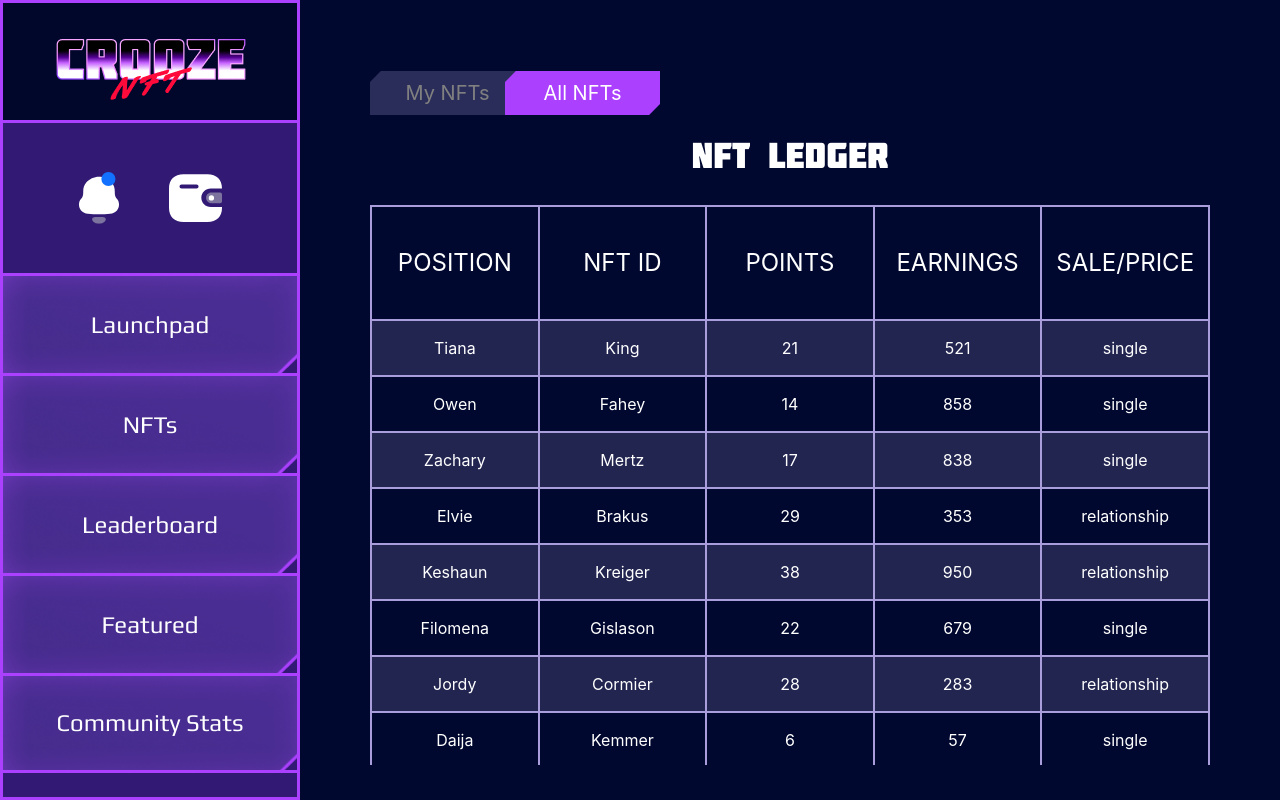
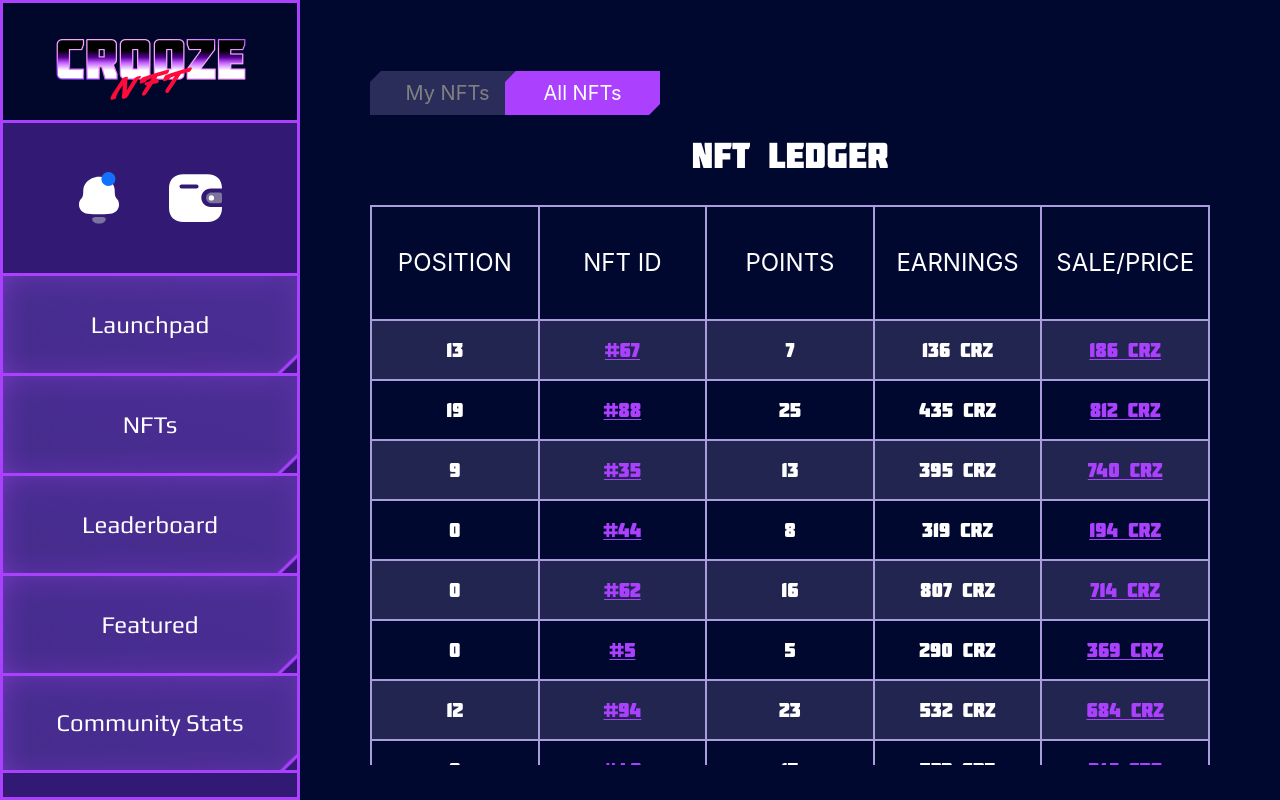
Before and after one commit to jusdy/NFT-leaderboard, a React (Create React App) app: page /mynfts in a window 1280 px wide. Both pictures are taken after a click on the item "All NFTs". Built offline with nearby package versions, Linux system fonts and the light colour scheme.

Commit message:
table style add

```diff
--- a/src/views/NFTView/NFTs/index.tsx
+++ b/src/views/NFTView/NFTs/index.tsx
@@ -24,13 +24,13 @@ const NFTs = () => {
         footer: (props) => props.column.id,
         columns: [
           {
-            accessorKey: "firstName",
+            accessorKey: "position",
             cell: (info) => info.getValue(),
             footer: (props) => props.column.id,
           },
           {
-            accessorFn: (row) => row.lastName,
-            id: "lastName",
+            accessorFn: (row) => row.NFTId,
+            id: "NFTId",
             cell: (info) => info.getValue(),
             header: () => <span>Last Name</span>,
             footer: (props) => props.column.id,
@@ -50,13 +50,13 @@ const NFTs = () => {
             header: "More Info",
             columns: [
               {
-                accessorKey: "visits",
-                header: () => <span>Visits</span>,
+                accessorKey: "earnings",
+                header: () => <span>Earnings</span>,
                 footer: (props) => props.column.id,
               },
               {
-                accessorKey: "status",
-                header: "Status",
+                accessorKey: "salePrice",
+                header: "salePrice",
                 footer: (props) => props.column.id,
               },
             ],
@@ -133,11 +133,13 @@ function Table({
         <tbody>
           {table.getRowModel().rows.map((row, rowKey) => {
             return (
-              <tr key={row.id}>
-                {row.getVisibleCells().map((cell, key) => {
+              <tr key={row.id} className="font-molot text-xl font-normal">
+                {row.getVisibleCells().map((cell, cellKey) => {
                   return (
-                    <td className={`${rowKey % 2 === 0 ? 'bg-[#222550]' : ''} min-w-[150px] py-[15px] text-center border-[2px] border-[#AA9DDB]`} key={cell.id}>
-                      {flexRender(
+                    <td className={`${rowKey % 2 === 0 ? 'bg-[#222550]' : ''}
+                        ${cellKey === 1 || cellKey === 4 ? 'text-theme underline decoration-1 underline-offset-2' : ''}
+                        min-w-[150px] py-[15px] text-center border-[2px] border-[#AA9DDB]`} key={cell.id}>
+                      { flexRender(
                         cell.column.columnDef.cell,
                         cell.getContext()
                       )}
--- a/src/views/NFTView/NFTs/makeData.ts
+++ b/src/views/NFTView/NFTs/makeData.ts
@@ -1,12 +1,11 @@
 import { faker } from '@faker-js/faker'
 
 export type Person = {
-  firstName: string
-  lastName: string
-  age: number
-  visits: number
-  status: 'relationship' | 'complicated' | 'single'
-  subRows?: Person[]
+  position: number;
+  NFTId: string;
+  age: number;
+  earnings: string;
+  salePrice: string;
 }
 
 const range = (len: number) => {
@@ -19,15 +18,11 @@ const range = (len: number) => {
 
 const newPerson = (): Person => {
   return {
-    firstName: faker.name.firstName(),
-    lastName: faker.name.lastName(),
+    position: faker.datatype.number(20),
+    NFTId: "#" + faker.datatype.number(100),
     age: faker.datatype.number(40),
-    visits: faker.datatype.number(1000),
-    status: faker.helpers.shuffle<Person['status']>([
-      'relationship',
-      'complicated',
-      'single',
-    ])[0]!,
+    earnings: faker.datatype.number(1000) + " CRZ",
+    salePrice: faker.datatype.number(1000) + " CRZ"
   }
 }
 
@@ -37,7 +32,6 @@ export function makeData(...lens: number[]) {
     return range(len).map((d): Person => {
       return {
         ...newPerson(),
-        subRows: lens[depth + 1] ? makeDataLevel(depth + 1) : undefined,
       }
     })
   }
```
